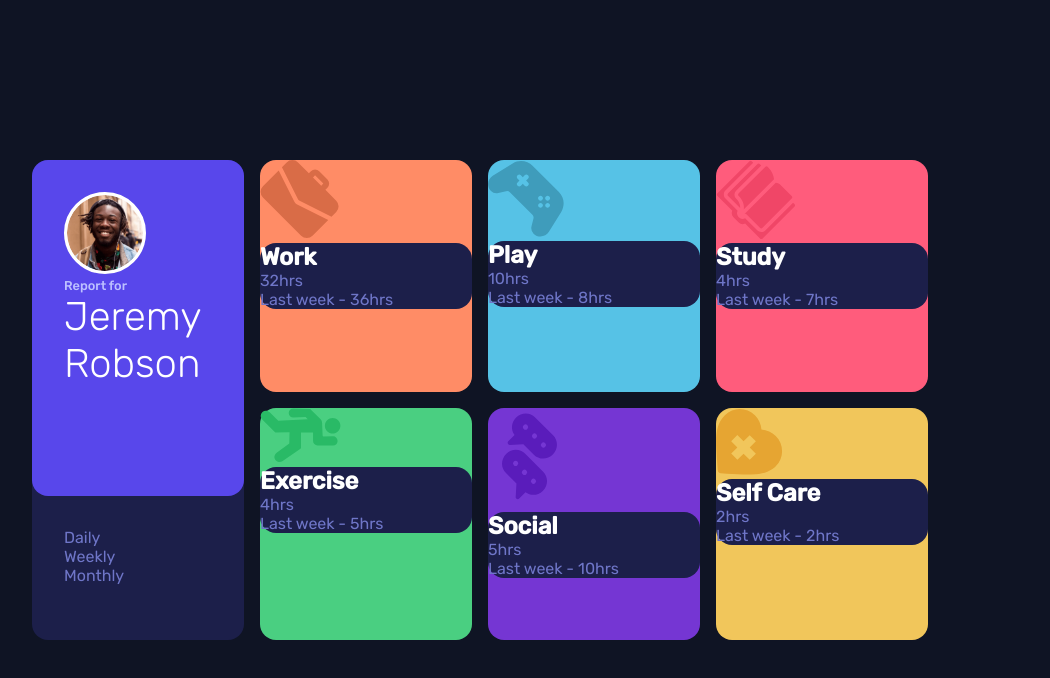
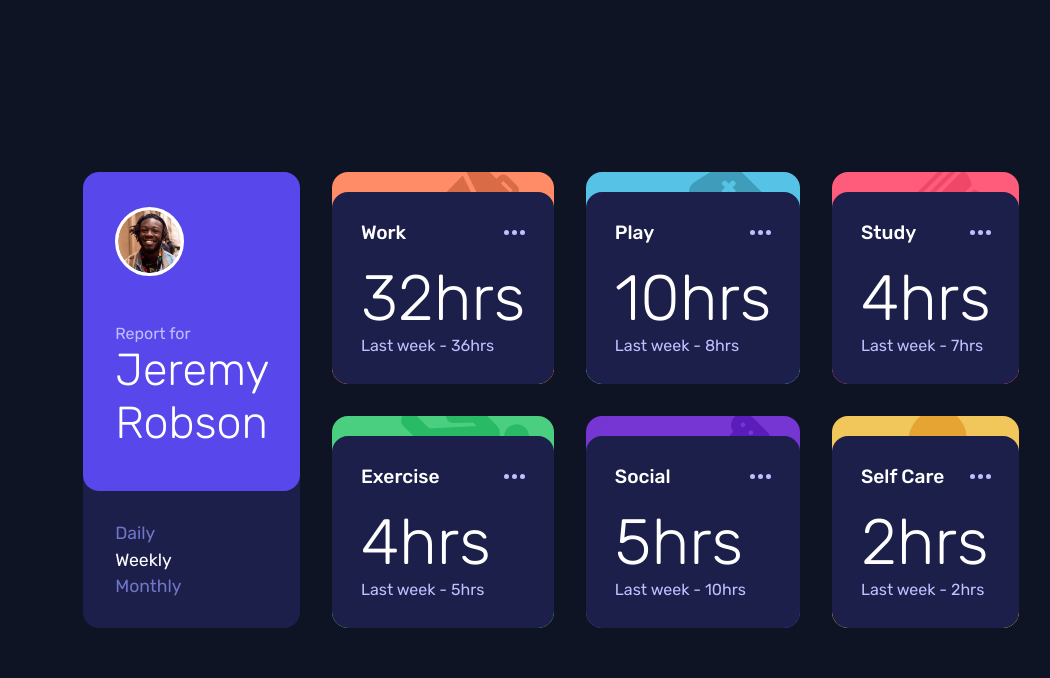
Before and after one commit to WandoCode/time-tracking-app, a React (Create React App) app: page / in a window 1280 px wide. Shown: the top 678 px of the page, without its empty margins (160-1210 px from the left). Built offline with nearby package versions, Linux system fonts and the light colour scheme.

Commit message:
Desktop styling done

```diff
--- a/src/Component/Card.js
+++ b/src/Component/Card.js
@@ -1,10 +1,11 @@
-import {useState, useEffect} from "react";
-import work from '../static/pictures/icon-work.svg';
-import play from '../static/pictures/icon-play.svg';
-import study from '../static/pictures/icon-study.svg';
-import exercise from '../static/pictures/icon-exercise.svg';
-import social from '../static/pictures/icon-social.svg';
-import selfCare from '../static/pictures/icon-self-care.svg';
+import { useState, useEffect } from "react";
+import work from "../static/pictures/icon-work.svg";
+import play from "../static/pictures/icon-play.svg";
+import study from "../static/pictures/icon-study.svg";
+import exercise from "../static/pictures/icon-exercise.svg";
+import social from "../static/pictures/icon-social.svg";
+import selfCare from "../static/pictures/icon-self-care.svg";
+import points from "../static/pictures/icon-ellipsis.svg";
 
 function Card(props) {
   const [title, setTitle] = useState("");
@@ -23,11 +24,14 @@ function Card(props) {
 
   return (
     <div className="card">
-            <img src={getPicture(title)} alt="work icon"/>
+      <img src={getPicture(title)} alt="work icon" />
       <div className="card__wrapper">
+        <div className="card__wrapper__upper">
           <h2 className="h2">{title}</h2>
-                <div className="currentHours">{currentHours}hrs</div>
-                <div className="previousHours">
+          <img src={points} alt="ellipsis" />
+        </div>
+        <div className="card__wrapper__currentHours">{currentHours}hrs</div>
+        <div className="card__wrapper__previousHours">
           {timeFrameText} - {previousHours}hrs
         </div>
       </div>
@@ -55,7 +59,7 @@ const getTtimeframeText = (timeframe) => {
 };
 
 const getPicture = (title) => {
-    let picture
+  let picture;
   switch (title) {
     case "Work":
       picture = work;
@@ -76,8 +80,8 @@ const getPicture = (title) => {
       picture = selfCare;
       break;
     default:
-            picture = "error"
+      picture = "error";
   }
   return picture;
-}
+};
 export default Card;
--- a/src/Component/UserBoard.js
+++ b/src/Component/UserBoard.js
@@ -1,7 +1,9 @@
 import { useState, useEffect } from "react";
 import avatar from "../static/pictures/image-jeremy.png";
+
 function UserBoard(props) {
   const [markChecked, setMarkChecked] = useState("weekly");
+
   const handleRadioInput = (e) => {
     const timeframe = e.target.value;
     props.sendTimeFrame(timeframe);
@@ -11,14 +13,17 @@ function UserBoard(props) {
   return (
     <header className="userBoard">
       <div className="userBoard__user">
-        <img src={avatar} alt="avatar" className="userBoard__user__img"/>
+        <img src={avatar} alt="avatar" className="userBoard__user__img" />
         <div className="userBoard__user__title">
           <h3>Report for</h3>
           <h1 className="userBoard__user__title__name">Jeremy Robson</h1>
         </div>
       </div>
       <form action="" className="userBoard__form">
-        <label htmlFor="daily">
+        <label
+          htmlFor="daily"
+          className={markChecked === "daily" ? "label label--active" : "label"}
+        >
           Daily
           <input
             type="radio"
@@ -29,7 +34,10 @@ function UserBoard(props) {
             onChange={handleRadioInput}
           />
         </label>
-        <label htmlFor="weekly">
+        <label
+          htmlFor="weekly"
+          className={markChecked === "weekly" ? "label label--active" : "label"}
+        >
           Weekly
           <input
             type="radio"
@@ -40,7 +48,12 @@ function UserBoard(props) {
             onChange={handleRadioInput}
           />
         </label>
-        <label htmlFor="monthly">
+        <label
+          htmlFor="monthly"
+          className={
+            markChecked === "monthly" ? "label label--active" : "label"
+          }
+        >
           Monthly
           <input
             type="radio"
--- a/src/style/_card.scss
+++ b/src/style/_card.scss
@@ -1,5 +1,17 @@
 .card {
+  position: relative;
   border-radius: $border-rad;
+  display: flex;
+  flex-direction: column;
+  justify-content: flex-end;
+  overflow: clip;
+
+  & > img {
+    height: 5.5rem;
+    position: absolute;
+    top: -0.5rem;
+    right: 1.5rem;
+  }
 
   &:nth-child(2) {
     background-color: $c-p-work;
@@ -27,7 +39,31 @@
 
   &__wrapper {
     background-color: $c-n-card-bg;
+    padding: 1.8rem;
     border-radius: $border-rad;
+    flex-basis: 82%;
+    z-index: 1;
+    display: flex;
+    flex-direction: column;
+    align-items: flex-start;
+    justify-content: space-around;
 
+    &__upper {
+      display: flex;
+      justify-content: space-between;
+      align-items: center;
+      width: 100%;
+    }
+
+    &__currentHours {
+      font-size: 4rem;
+      color: $c-n-white;
+      font-weight: 200;
+      margin-top: 1rem;
+    }
+
+    &__previousHours {
+      color: $c-n-D;
+    }
   }
 }
--- a/src/style/_general.scss
+++ b/src/style/_general.scss
@@ -15,14 +15,14 @@ body {
 
 
 .container {
-  width: 70%;
-  height: 60%;
+  width: 62%;
+  height: 57%;
   display: grid;
   grid-template:
   "header card card card" 1fr
   "header card card card" 1fr
   / 1fr 1fr 1fr 1fr;
-  grid-gap: 1rem;
+  grid-gap: 2rem;
 }
 
 header {
@@ -31,16 +31,31 @@ header {
 
 h1 {
   color: $c-n-white;
-  font-size: 2.5rem;
+  font-size: 2.8rem;
   font-weight: 300;
+  display: inline-block;
 }
 
 .h2 {
   color: $c-n-white;
+  font-size: 1.2rem;
+  font-weight: 500;
 }
 
 h3 {
   color: $c-n-D;
-  font-size: 0.8rem;
-  font-weight: 500;
+  font-size: 1rem;
+  font-weight: 400;
 }
+
+.label {
+  font-size: 1.1rem;
+
+  &--active {
+    color: $c-n-white;
+  }
+
+  &:hover {
+    color: $c-n-white;
+  }
+}
--- a/src/style/_userboard.scss
+++ b/src/style/_userboard.scss
@@ -1,4 +1,6 @@
 .userBoard {
+  display: flex;
+  flex-direction: column;
   background-color: $c-n-card-bg;
   height: 100%;
   border-radius: $border-rad;
@@ -8,13 +10,23 @@
     background-color: $c-p-user;
     padding: $userboard-padding;
     border-radius: $border-rad;
+    display: flex;
+    flex-direction: column;
+    align-items: flex-start;
+    justify-content: space-between;
 
     &__img {
-      height: 30%;
+      height: 27%;
       aspect-ratio: 1;
       border: 3px solid $c-n-white;
-      border-radius: 110%;
+      border-radius: 100%;
       background-color: white;
+      margin-top: 0.2rem;
+    }
+
+    &__title {
+      flex-basis: 60%;
+      margin-top: 3rem;
     }
   }
 
@@ -22,10 +34,15 @@
     padding: $userboard-padding;
     display: flex;
     flex-direction: column;
+    justify-content: space-between;
+    flex-basis: 30%;
+
 
     & input[type=radio] {
       width: 0;
       height: 0;
+
+
     }
   }
 }
--- a/src/style/main.css
+++ b/src/style/main.css
@@ -21,11 +21,11 @@ body {
 }
 
 .container {
-  width: 70%;
-  height: 60%;
+  width: 62%;
+  height: 57%;
   display: grid;
   grid-template: "header card card card" 1fr "header card card card" 1fr/1fr 1fr 1fr 1fr;
-  grid-gap: 1rem;
+  grid-gap: 2rem;
 }
 
 header {
@@ -34,21 +34,36 @@ header {
 
 h1 {
   color: hsl(0deg, 0%, 100%);
-  font-size: 2.5rem;
+  font-size: 2.8rem;
   font-weight: 300;
+  display: inline-block;
 }
 
 .h2 {
   color: hsl(0deg, 0%, 100%);
+  font-size: 1.2rem;
+  font-weight: 500;
 }
 
 h3 {
   color: hsl(236deg, 100%, 87%);
-  font-size: 0.8rem;
-  font-weight: 500;
+  font-size: 1rem;
+  font-weight: 400;
+}
+
+.label {
+  font-size: 1.1rem;
+}
+.label--active {
+  color: hsl(0deg, 0%, 100%);
+}
+.label:hover {
+  color: hsl(0deg, 0%, 100%);
 }
 
 .userBoard {
+  display: flex;
+  flex-direction: column;
   background-color: hsl(235deg, 46%, 20%);
   height: 100%;
   border-radius: 1rem;
@@ -58,18 +73,29 @@ h3 {
   background-color: hsl(246deg, 80%, 60%);
   padding: 2rem;
   border-radius: 1rem;
+  display: flex;
+  flex-direction: column;
+  align-items: flex-start;
+  justify-content: space-between;
 }
 .userBoard__user__img {
-  height: 30%;
+  height: 27%;
   aspect-ratio: 1;
   border: 3px solid hsl(0deg, 0%, 100%);
-  border-radius: 110%;
+  border-radius: 100%;
   background-color: white;
+  margin-top: 0.2rem;
+}
+.userBoard__user__title {
+  flex-basis: 60%;
+  margin-top: 3rem;
 }
 .userBoard__form {
   padding: 2rem;
   display: flex;
   flex-direction: column;
+  justify-content: space-between;
+  flex-basis: 30%;
 }
 .userBoard__form input[type=radio] {
   width: 0;
@@ -77,7 +103,18 @@ h3 {
 }
 
 .card {
+  position: relative;
   border-radius: 1rem;
+  display: flex;
+  flex-direction: column;
+  justify-content: flex-end;
+  overflow: clip;
+}
+.card > img {
+  height: 5.5rem;
+  position: absolute;
+  top: -0.5rem;
+  right: 1.5rem;
 }
 .card:nth-child(2) {
   background-color: hsl(15deg, 100%, 70%);
@@ -99,7 +136,29 @@ h3 {
 }
 .card__wrapper {
   background-color: hsl(235deg, 46%, 20%);
+  padding: 1.8rem;
   border-radius: 1rem;
+  flex-basis: 82%;
+  z-index: 1;
+  display: flex;
+  flex-direction: column;
+  align-items: flex-start;
+  justify-content: space-around;
+}
+.card__wrapper__upper {
+  display: flex;
+  justify-content: space-between;
+  align-items: center;
+  width: 100%;
+}
+.card__wrapper__currentHours {
+  font-size: 4rem;
+  color: hsl(0deg, 0%, 100%);
+  font-weight: 200;
+  margin-top: 1rem;
+}
+.card__wrapper__previousHours {
+  color: hsl(236deg, 100%, 87%);
 }
 
 /*# sourceMappingURL=main.css.map */
```
Also changed, not shown: 1 other file (tests, documents, lock files or other folders). Lines whose indentation alone changed are shown as unchanged.
